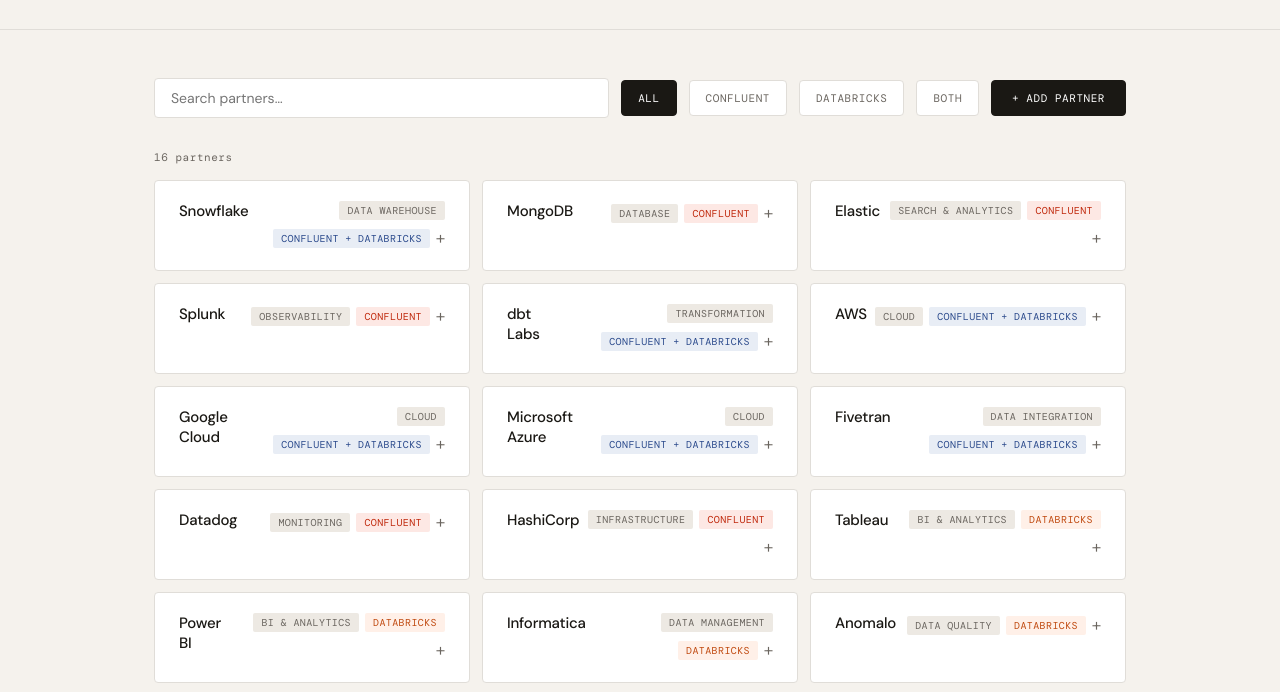
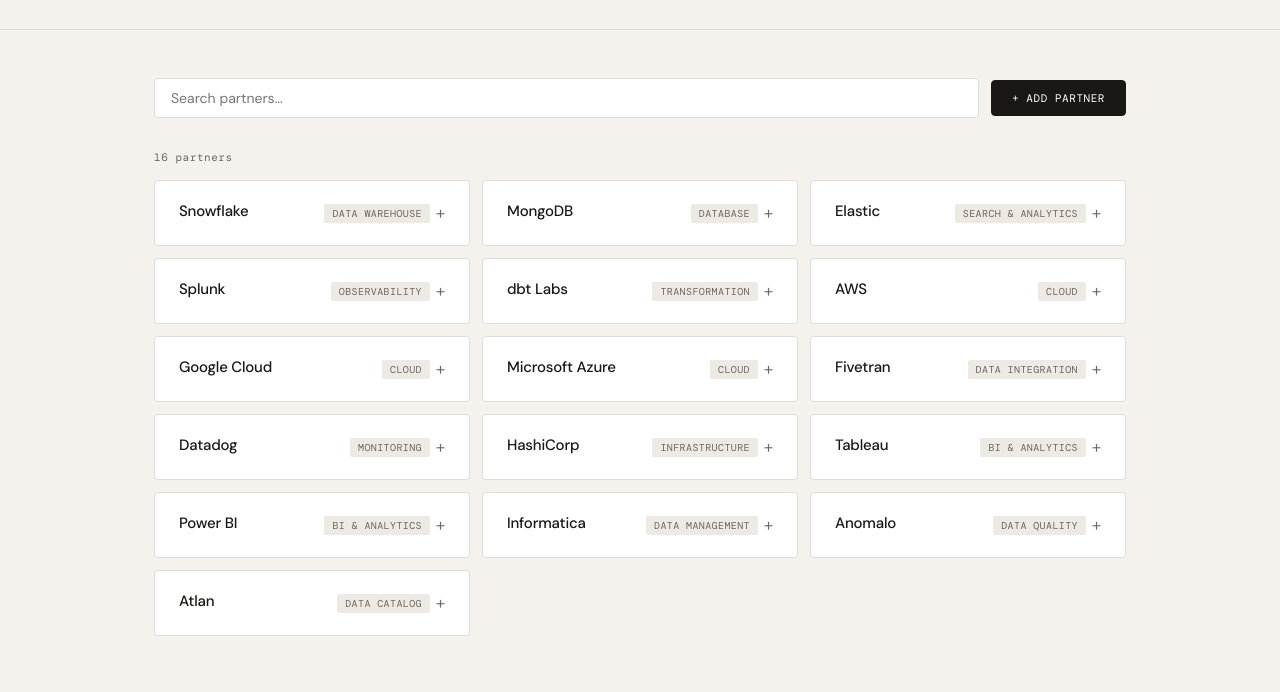
Before and after one commit to apdixit131290-create/ADs-First-App, a website: page index.html in a window 1280 px wide. Shown: the part 99-791 px from the top of the page. Drawn offline with nearby package versions, Linux system fonts and the light colour scheme; a web font is replaced by a local one.

Commit message:
simplify partner list, remove ecosystem filters

```diff
--- a/index.html
+++ b/index.html
@@ -22,42 +22,33 @@
   .header-tag { font-family: 'DM Mono', monospace; font-size: 11px; color: var(--ink-soft); letter-spacing: 0.05em; text-transform: uppercase; text-align: right; line-height: 1.6; }
   main { max-width: 1100px; margin: 0 auto; padding: 48px 64px; }
 
-  /* Toolbar */
-  .toolbar { display: flex; align-items: center; gap: 12px; margin-bottom: 32px; flex-wrap: wrap; }
-  .search-input { flex: 1; min-width: 200px; padding: 10px 16px; border: 1px solid var(--border); border-radius: 4px; background: var(--card-bg); font-family: 'DM Sans', sans-serif; font-size: 14px; color: var(--ink); outline: none; }
+  .toolbar { display: flex; align-items: center; gap: 12px; margin-bottom: 32px; }
+  .search-input { flex: 1; padding: 10px 16px; border: 1px solid var(--border); border-radius: 4px; background: var(--card-bg); font-family: 'DM Sans', sans-serif; font-size: 14px; color: var(--ink); outline: none; }
   .search-input:focus { border-color: var(--ink); }
-  .filter-btn { padding: 10px 16px; border: 1px solid var(--border); border-radius: 4px; background: var(--card-bg); font-family: 'DM Mono', monospace; font-size: 11px; letter-spacing: 0.05em; text-transform: uppercase; cursor: pointer; color: var(--ink-soft); transition: all 0.15s; }
-  .filter-btn:hover, .filter-btn.active { background: var(--ink); color: #fff; border-color: var(--ink); }
   .add-btn { padding: 10px 20px; border: 1px solid var(--ink); border-radius: 4px; background: var(--ink); color: #fff; font-family: 'DM Mono', monospace; font-size: 11px; letter-spacing: 0.05em; text-transform: uppercase; cursor: pointer; transition: all 0.15s; white-space: nowrap; }
   .add-btn:hover { background: #333; }
 
-  /* Add partner modal */
   .modal-overlay { display: none; position: fixed; inset: 0; background: rgba(0,0,0,0.4); z-index: 100; align-items: center; justify-content: center; }
   .modal-overlay.open { display: flex; }
   .modal { background: var(--card-bg); border-radius: 6px; padding: 32px; width: 420px; max-width: 90vw; }
   .modal h3 { font-family: 'DM Serif Display', serif; font-size: 20px; margin-bottom: 24px; }
   .modal label { font-family: 'DM Mono', monospace; font-size: 10px; letter-spacing: 0.1em; text-transform: uppercase; color: var(--ink-soft); display: block; margin-bottom: 6px; }
-  .modal input, .modal select { width: 100%; padding: 10px 14px; border: 1px solid var(--border); border-radius: 4px; font-family: 'DM Sans', sans-serif; font-size: 14px; color: var(--ink); background: var(--bg); outline: none; margin-bottom: 16px; }
-  .modal input:focus, .modal select:focus { border-color: var(--ink); }
+  .modal input { width: 100%; padding: 10px 14px; border: 1px solid var(--border); border-radius: 4px; font-family: 'DM Sans', sans-serif; font-size: 14px; color: var(--ink); background: var(--bg); outline: none; margin-bottom: 16px; }
+  .modal input:focus { border-color: var(--ink); }
   .modal-actions { display: flex; gap: 10px; margin-top: 8px; }
   .modal-confirm { flex: 1; padding: 11px; background: var(--ink); color: #fff; border: none; border-radius: 4px; font-family: 'DM Mono', monospace; font-size: 11px; letter-spacing: 0.05em; text-transform: uppercase; cursor: pointer; }
   .modal-cancel { flex: 1; padding: 11px; background: transparent; color: var(--ink); border: 1px solid var(--border); border-radius: 4px; font-family: 'DM Mono', monospace; font-size: 11px; letter-spacing: 0.05em; text-transform: uppercase; cursor: pointer; }
 
-  /* Partner count */
   .list-meta { font-family: 'DM Mono', monospace; font-size: 11px; color: var(--ink-soft); margin-bottom: 16px; letter-spacing: 0.05em; }
 
-  /* Partner cards */
   .partners-grid { display: grid; grid-template-columns: repeat(auto-fill, minmax(300px, 1fr)); gap: 12px; }
   .partner-card { background: var(--card-bg); border: 1px solid var(--border); border-radius: 4px; padding: 20px 24px; cursor: pointer; transition: all 0.2s ease; }
   .partner-card:hover { border-color: var(--ink); transform: translateY(-1px); box-shadow: 0 4px 16px rgba(0,0,0,0.06); }
   .partner-card.active { border-color: var(--ink); grid-column: 1 / -1; transform: none; box-shadow: none; }
   .partner-top { display: flex; justify-content: space-between; align-items: flex-start; gap: 8px; }
   .partner-name { font-size: 15px; font-weight: 500; letter-spacing: -0.2px; }
-  .partner-tags { display: flex; gap: 6px; align-items: center; flex-wrap: wrap; justify-content: flex-end; }
+  .partner-tags { display: flex; gap: 6px; align-items: center; }
   .tag { font-family: 'DM Mono', monospace; font-size: 10px; color: var(--ink-soft); background: var(--tag-bg); padding: 3px 8px; border-radius: 2px; letter-spacing: 0.04em; text-transform: uppercase; white-space: nowrap; }
-  .tag.confluent { background: #FDE8E4; color: #C0290D; }
-  .tag.databricks { background: #FFF0E8; color: #C04A10; }
-  .tag.both { background: #E8EDF5; color: #2B4A8C; }
   .expand-icon { font-size: 18px; color: var(--ink-soft); transition: transform 0.2s ease; flex-shrink: 0; }
   .partner-card.active .expand-icon { transform: rotate(45deg); }
 
@@ -71,7 +62,6 @@
   @keyframes spin { to { transform: rotate(360deg); } }
   .error-state { color: #C0392B; font-size: 13px; font-family: 'DM Mono', monospace; }
   .approach-block { background: var(--tag-bg); border-radius: 4px; padding: 16px 20px; }
-
   .empty-state { text-align: center; padding: 64px; color: var(--ink-soft); font-family: 'DM Mono', monospace; font-size: 12px; letter-spacing: 0.05em; }
 
   footer { text-align: center; padding: 32px; font-family: 'DM Mono', monospace; font-size: 11px; color: var(--ink-soft); letter-spacing: 0.05em; border-top: 1px solid var(--border); margin-top: 48px; }
@@ -91,10 +81,6 @@
 <main>
   <div class="toolbar">
     <input class="search-input" id="search" type="text" placeholder="Search partners…">
-    <button class="filter-btn active" data-filter="all">All</button>
-    <button class="filter-btn" data-filter="confluent">Confluent</button>
-    <button class="filter-btn" data-filter="databricks">Databricks</button>
-    <button class="filter-btn" data-filter="both">Both</button>
     <button class="add-btn" id="openModal">+ Add Partner</button>
   </div>
   <div class="list-meta" id="list-meta"></div>
@@ -108,12 +94,8 @@
     <input type="text" id="new-name" placeholder="e.g. Palantir">
     <label>Category</label>
     <input type="text" id="new-category" placeholder="e.g. Data Analytics">
-    <label>Ecosystem</label>
-    <select id="new-ecosystem">
-      <option value="confluent">Confluent</option>
-      <option value="databricks">Databricks</option>
-      <option value="both">Both</option>
-    </select>
+    <label>Ecosystem Context (optional)</label>
+    <input type="text" id="new-ecosystem" placeholder="e.g. Confluent partner via Kafka integration">
     <div class="modal-actions">
       <button class="modal-cancel" id="closeModal">Cancel</button>
       <button class="modal-confirm" id="confirmAdd">Add Partner</button>
@@ -127,34 +109,27 @@
 const CONDENSE_CONTEXT = `Condense is a streaming-native data platform by Zeliot that enables organizations to build and run domain-ready pipelines in real time within their own cloud using a BYOC (Bring Your Own Cloud) architecture. It eliminates data movement while ensuring full control and security. It provides prebuilt transforms and stateful streaming execution to process continuous event data with low latency. It uses a vCPU-hour pricing model so teams only pay for actual compute usage, making it a cost-efficient and production-grade alternative to traditional batch or micro-batch data systems.`;
 
 let partners = [
-  { name: "Snowflake", category: "Data Warehouse", ecosystem: "both" },
-  { name: "MongoDB", category: "Database", ecosystem: "confluent" },
-  { name: "Elastic", category: "Search & Analytics", ecosystem: "confluent" },
-  { name: "Splunk", category: "Observability", ecosystem: "confluent" },
-  { name: "dbt Labs", category: "Transformation", ecosystem: "both" },
-  { name: "AWS", category: "Cloud", ecosystem: "both" },
-  { name: "Google Cloud", category: "Cloud", ecosystem: "both" },
-  { name: "Microsoft Azure", category: "Cloud", ecosystem: "both" },
-  { name: "Fivetran", category: "Data Integration", ecosystem: "both" },
-  { name: "Datadog", category: "Monitoring", ecosystem: "confluent" },
-  { name: "HashiCorp", category: "Infrastructure", ecosystem: "confluent" },
-  { name: "Tableau", category: "BI & Analytics", ecosystem: "databricks" },
-  { name: "Power BI", category: "BI & Analytics", ecosystem: "databricks" },
-  { name: "Informatica", category: "Data Management", ecosystem: "databricks" },
-  { name: "Anomalo", category: "Data Quality", ecosystem: "databricks" },
-  { name: "Atlan", category: "Data Catalog", ecosystem: "databricks" },
+  { name: "Snowflake", category: "Data Warehouse", context: "" },
+  { name: "MongoDB", category: "Database", context: "" },
+  { name: "Elastic", category: "Search & Analytics", context: "" },
+  { name: "Splunk", category: "Observability", context: "" },
+  { name: "dbt Labs", category: "Transformation", context: "" },
+  { name: "AWS", category: "Cloud", context: "" },
+  { name: "Google Cloud", category: "Cloud", context: "" },
+  { name: "Microsoft Azure", category: "Cloud", context: "" },
+  { name: "Fivetran", category: "Data Integration", context: "" },
+  { name: "Datadog", category: "Monitoring", context: "" },
+  { name: "HashiCorp", category: "Infrastructure", context: "" },
+  { name: "Tableau", category: "BI & Analytics", context: "" },
+  { name: "Power BI", category: "BI & Analytics", context: "" },
+  { name: "Informatica", category: "Data Management", context: "" },
+  { name: "Anomalo", category: "Data Quality", context: "" },
+  { name: "Atlan", category: "Data Catalog", context: "" },
 ];
 
 let activeCard = null;
 const cache = {};
-let currentFilter = 'all';
 let currentSearch = '';
-
-function ecosystemLabel(e) {
-  if (e === 'confluent') return '<span class="tag confluent">Confluent</span>';
-  if (e === 'databricks') return '<span class="tag databricks">Databricks</span>';
-  return '<span class="tag both">Confluent + Databricks</span>';
-}
 
 function renderAll() {
   const grid = document.getElementById('partners-grid');
@@ -162,17 +137,15 @@
   activeCard = null;
   grid.innerHTML = '';
 
-  const filtered = partners.filter(p => {
-    const matchFilter = currentFilter === 'all' || p.ecosystem === currentFilter;
-    const matchSearch = p.name.toLowerCase().includes(currentSearch.toLowerCase()) ||
-                        p.category.toLowerCase().includes(currentSearch.toLowerCase());
-    return matchFilter && matchSearch;
-  });
+  const filtered = partners.filter(p =>
+    p.name.toLowerCase().includes(currentSearch.toLowerCase()) ||
+    p.category.toLowerCase().includes(currentSearch.toLowerCase())
+  );
 
   meta.textContent = filtered.length + ' partner' + (filtered.length !== 1 ? 's' : '');
 
   if (filtered.length === 0) {
-    grid.innerHTML = '<div class="empty-state">No partners found. Try adjusting your search or filter.</div>';
+    grid.innerHTML = '<div class="empty-state">No partners found.</div>';
     return;
   }
 
@@ -184,7 +157,6 @@
         <span class="partner-name">${partner.name}</span>
         <div class="partner-tags">
           <span class="tag">${partner.category}</span>
-          ${ecosystemLabel(partner.ecosystem)}
           <span class="expand-icon">+</span>
         </div>
       </div>
@@ -210,14 +182,14 @@
   if (activeCard) activeCard.classList.remove('active');
   card.classList.add('active');
   activeCard = card;
-  const cacheKey = partner.name + ':' + partner.ecosystem;
+  const cacheKey = partner.name;
   if (cache[cacheKey]) { renderContent(card, cache[cacheKey]); return; }
   await fetchIntel(card, partner, cacheKey);
 }
 
 async function fetchIntel(card, partner, cacheKey) {
-  const ecoLabel = partner.ecosystem === 'both' ? 'Confluent and Databricks' : (partner.ecosystem === 'confluent' ? 'Confluent' : 'Databricks');
-  const prompt = `You are a B2B partnership intelligence assistant.\n\nContext about Condense by Zeliot:\n${CONDENSE_CONTEXT}\n\nTask: Provide two things about ${partner.name} as a partner in the ${ecoLabel} ecosystem:\n\n1. PARTNERSHIP_OVERVIEW: In 3-4 sentences, explain what the ${ecoLabel} + ${partner.name} partnership is about. What do they jointly offer? Who is the target customer? What is the integration or go-to-market angle?\n\n2. APPROACH_STRATEGY: In 3-4 sentences, give a specific, actionable strategy for how the Head of Partnerships at Zeliot should approach ${partner.name} to position Condense as complementary. What angle, what pain point, what hook?\n\nRespond ONLY in this JSON format, no markdown, no backticks:\n{"overview": "...", "strategy": "..."}`;
+  const contextNote = partner.context ? `Additional context: ${partner.context}.` : '';
+  const prompt = `You are a B2B partnership intelligence assistant.\n\nContext about Condense by Zeliot:\n${CONDENSE_CONTEXT}\n\n${contextNote}\n\nTask: Provide two things about ${partner.name} (category: ${partner.category}):\n\n1. PARTNERSHIP_OVERVIEW: In 3-4 sentences, explain what ${partner.name} does and how they typically partner with data infrastructure platforms. Who is the target customer? What is the integration or go-to-market angle?\n\n2. APPROACH_STRATEGY: In 3-4 sentences, give a specific, actionable strategy for how the Head of Partnerships at Zeliot should approach ${partner.name} to position Condense as complementary. What angle, what pain point, what hook?\n\nRespond ONLY in this JSON format, no markdown, no backticks:\n{"overview": "...", "strategy": "..."}`;
   try {
     const response = await fetch("/api/chat", {
       method: "POST",
@@ -243,23 +215,11 @@
   card.querySelector('.approach-block').innerHTML = msg;
 }
 
-// Filters
-document.querySelectorAll('.filter-btn').forEach(btn => {
-  btn.addEventListener('click', () => {
-    document.querySelectorAll('.filter-btn').forEach(b => b.classList.remove('active'));
-    btn.classList.add('active');
-    currentFilter = btn.dataset.filter;
-    renderAll();
-  });
-});
-
-// Search
 document.getElementById('search').addEventListener('input', e => {
   currentSearch = e.target.value;
   renderAll();
 });
 
-// Modal
 document.getElementById('openModal').addEventListener('click', () => {
   document.getElementById('modal').classList.add('open');
 });
@@ -269,11 +229,12 @@
 document.getElementById('confirmAdd').addEventListener('click', () => {
   const name = document.getElementById('new-name').value.trim();
   const category = document.getElementById('new-category').value.trim();
-  const ecosystem = document.getElementById('new-ecosystem').value;
+  const context = document.getElementById('new-ecosystem').value.trim();
   if (!name) return;
-  partners.unshift({ name, category: category || 'Partner', ecosystem });
+  partners.unshift({ name, category: category || 'Partner', context });
   document.getElementById('new-name').value = '';
   document.getElementById('new-category').value = '';
+  document.getElementById('new-ecosystem').value = '';
   document.getElementById('modal').classList.remove('open');
   renderAll();
 });
```
